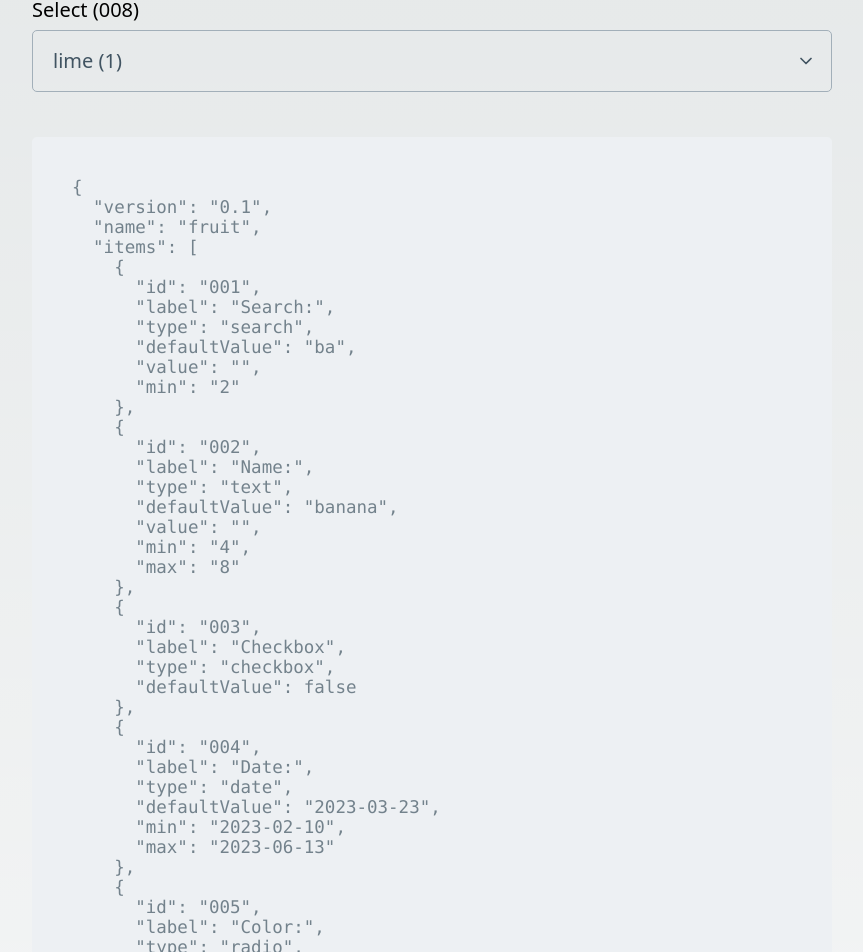
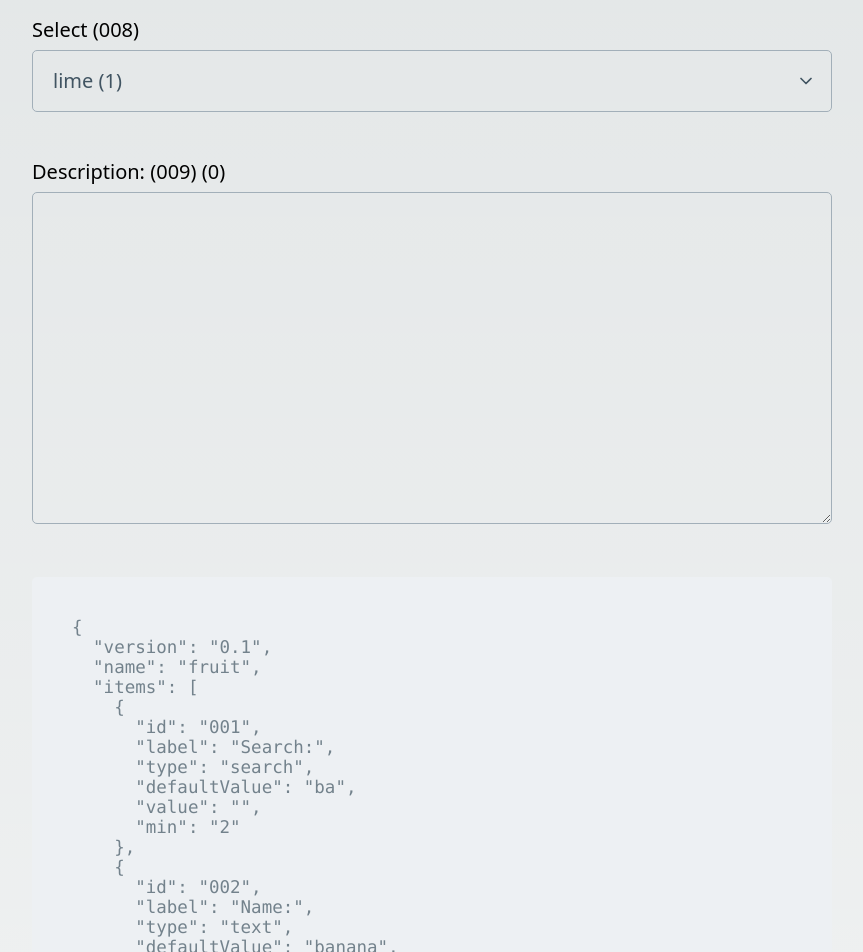
Before and after one commit to afrontend/onepage, a Next.js app: page / in a window 1280 px wide. Shown: the part 1455-2407 px from the top of the page, without its empty margins (208-1071 px from the left). Built offline with nearby package versions, Linux system fonts and the light colour scheme.

Commit message:
Add textarea type

```diff
--- a/public/editableList.json
+++ b/public/editableList.json
@@ -88,6 +88,13 @@
           "value": "2"
         }
       ]
+    },
+    {
+      "id": "009",
+      "label": "Description:",
+      "type": "textarea",
+      "defaultValue": "",
+      "rows": 10
     }
   ]
 }
--- a/src/components/EditableList.js
+++ b/src/components/EditableList.js
@@ -134,6 +134,18 @@ function EditableList({jsonFilename = 'editableList.json'}) {
                 </div>
               }
 
+              {item.type === 'textarea' &&
+                <div>
+                  <label title={item.id}>
+                    {item.label} ({item.id}) ({resultList[item.id].length})
+                    <textarea value={resultList[item.id]}
+                      onChange={e => setResultList({...resultList, [item.id]: e.target.value}) }
+                      rows={item.rows}
+                    />
+                  </label>
+                </div>
+              }
+
             </div>
           })}
         </div>
```
